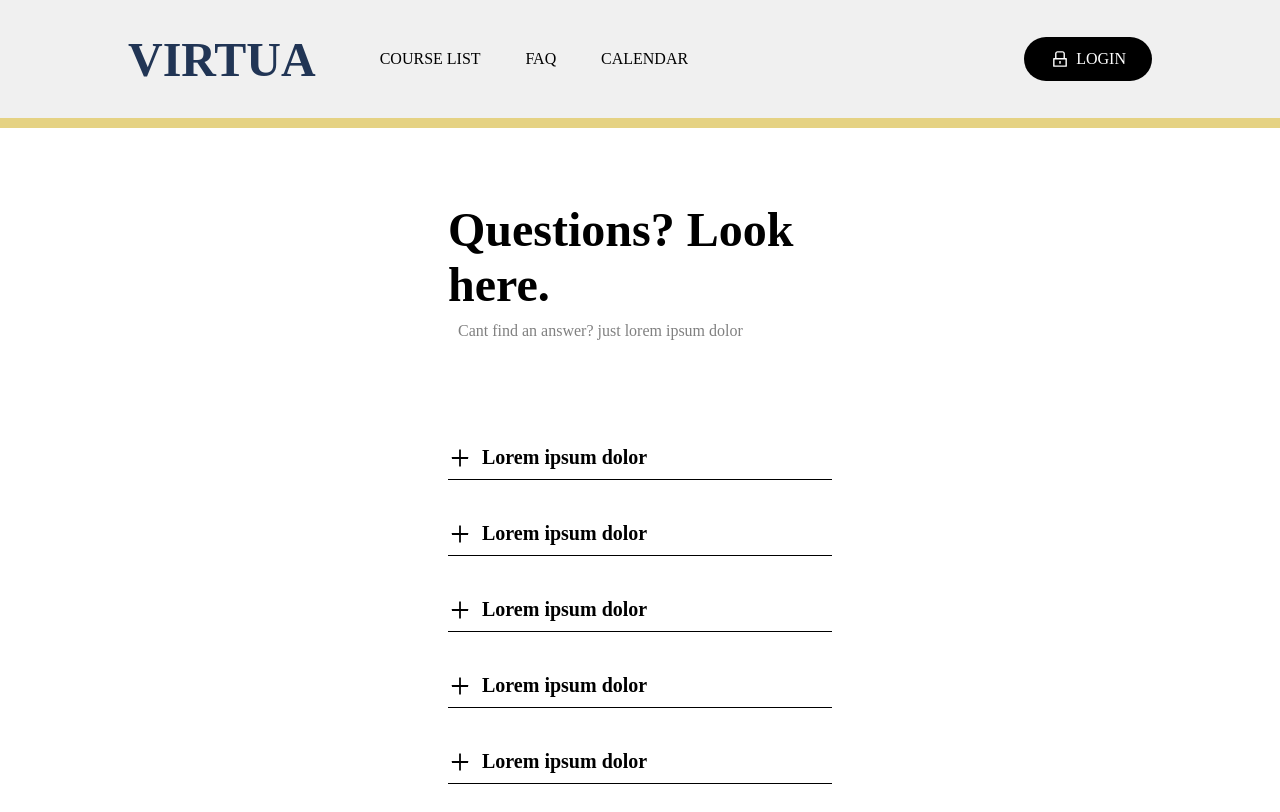
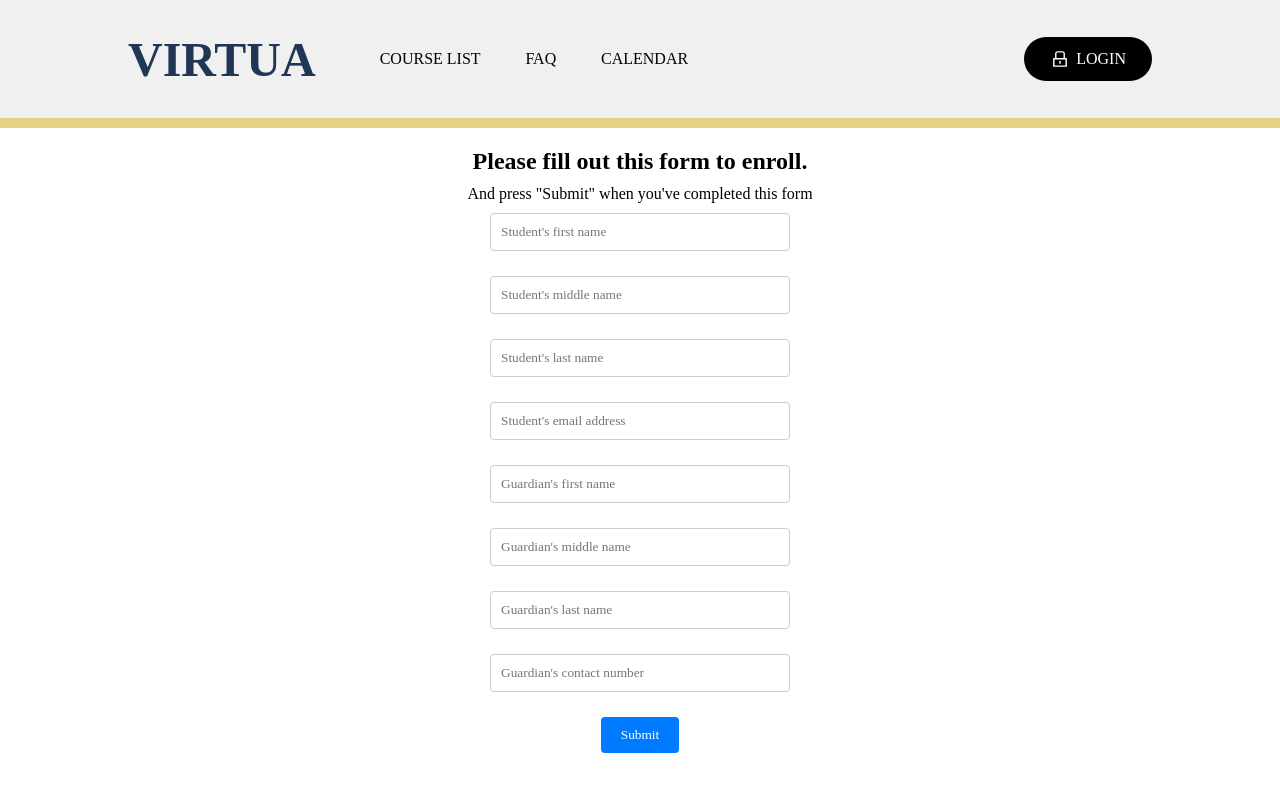
Before and after one commit to kesykun/VirtuaTest, a React (Create React App) app: page / in a window 1280 px wide. Shown: the top 812 px of the page. Built offline with nearby package versions, Linux system fonts and the light colour scheme; a web font is replaced by a local one.

Commit message:
Added EnrollmentForm

```diff
--- a/src/App.jsx
+++ b/src/App.jsx
@@ -1,9 +1,10 @@
-import Faq from "./pages/FAQ/Faq";
+import EnrollmentForm from "./pages/EnrollmentForm/EnrollmentForm";
+//import Faq from "./pages/FAQ/Faq";
 
 const App = () => {
     return (
         <>
-            <Faq />
+            <EnrollmentForm />
         </>
     );
 };
--- /dev/null
+++ b/src/components/FormInput.jsx
@@ -0,0 +1,13 @@
+const FormInput = (props) => {
+    return (
+      <div className="FormInput">
+          <input
+            name={props.name}
+            placeholder={props.placeholder}
+            value={props.value}
+            onChange={props.onChange}/>
+      </div>
+    )
+  }
+
+  export default FormInput
--- /dev/null
+++ b/src/pages/EnrollmentForm/EnrollmentForm.jsx
@@ -0,0 +1,100 @@
+import React, { useState } from 'react';
+import NavBar from "../../components/NavBar";
+import FormInput from "../../components/FormInput";
+
+const EnrollmentForm = () => {
+
+    // Initialize state variables for form data
+    const [formData, setFormData] = useState({
+        StudentFirstName: "",
+        StudentMiddleName: "",
+        StudentLastName: "",
+        StudentEmailAddress: "",
+        GuardianFirstName: "",
+        GuardianMiddleName: "",
+        GuardianLastName: "",
+        GuardianContactNumber: "",
+    });
+
+    // Handle form submission
+    const handleSubmit = (e) => {
+        e.preventDefault();
+        console.log("Form Data: ", formData)
+    }
+
+    // Handle input field changes and update the state
+    const handleInputChange = (e) => {
+        const { name, value } = e.target;
+        setFormData({
+        ...formData,
+        [name]: value,
+        });
+    }
+
+    return (
+        <>
+            <NavBar />
+            <section className="enrollment__section">
+                <div className="enrollment__heading">
+                    <h1>Please fill out this form to enroll.</h1>
+                    <p>And press "Submit" when you've completed this form</p>
+                </div>
+                <div>
+                    <form onSubmit={handleSubmit}>
+                        <FormInput
+                            name="StudentFirstName"
+                            placeholder="Student's first name"
+                            value={formData.StudentFirstName}
+                            onChange={handleInputChange}
+                        />
+                        <FormInput
+                            name="StudentMiddleName"
+                            placeholder="Student's middle name"
+                            value={formData.StudentMiddleName}
+                            onChange={handleInputChange}
+                        />
+                        <FormInput
+                            name="StudentLastName"
+                            placeholder="Student's last name"
+                            value={formData.StudentLastName}
+                            onChange={handleInputChange}
+                        />
+                        <FormInput
+                            name="StudentEmailAddress"
+                            placeholder="Student's email address"
+                            value={formData.StudentEmailAddress}
+                            onChange={handleInputChange}
+                        />
+                        <FormInput
+                            name="GuardianFirstName"
+                            placeholder="Guardian's first name"
+                            value={formData.GuardianFirstName}
+                            onChange={handleInputChange}
+                        />
+                        <FormInput
+                            name="GuardianMiddleName"
+                            placeholder="Guardian's middle name"
+                            value={formData.GuardianMiddleName}
+                            onChange={handleInputChange}
+                        />
+                        <FormInput
+                            name="GuardianLastName"
+                            placeholder="Guardian's last name"
+                            value={formData.GuardianLastName}
+                            onChange={handleInputChange}
+                        />
+                        <FormInput
+                            name="GuardianContactNumber"
+                            placeholder="Guardian's contact number"
+                            value={formData.GuardianContactNumber}
+                            onChange={handleInputChange}
+                        />
+                        <button>Submit</button>
+                    </form>
+                </div>
+            </section>
+        </>
+    );
+};
+
+export default EnrollmentForm;
--- a/src/styles/styles.css
+++ b/src/styles/styles.css
@@ -112,3 +112,46 @@
     align-items : center;
     gap : 6px;
 }
+
+/* FORMINPUT & ENROLLMENT SECTION*/
+
+/* Style the form container */
+.enrollment__section {
+    text-align: center;
+    padding: 20px;
+}
+
+  /* Style the form heading */
+.enrollment__heading h1 {
+    font-size: 24px;
+    margin-bottom: 10px;
+  }
+
+  /* Style the form inputs using the FormInput component */
+  .FormInput {
+    margin: 10px auto;
+    max-width: 300px;
+  }
+
+  .FormInput input {
+    width: 100%;
+    padding: 10px;
+    margin-bottom: 15px;
+    border: 1px solid #ccc;
+    border-radius: 4px;
+  }
+
+  /* Style the submit button */
+  .enrollment__section button {
+    background-color: #007bff;
+    color: #fff;
+    padding: 10px 20px;
+    border: none;
+    border-radius: 4px;
+    cursor: pointer;
+  }
+
+  /* Hover effect for the submit button */
+  .enrollment__section button:hover {
+    background-color: #0056b3;
+  }
```
Also changed, not shown: 1 other file (tests, documents, lock files or other folders).
